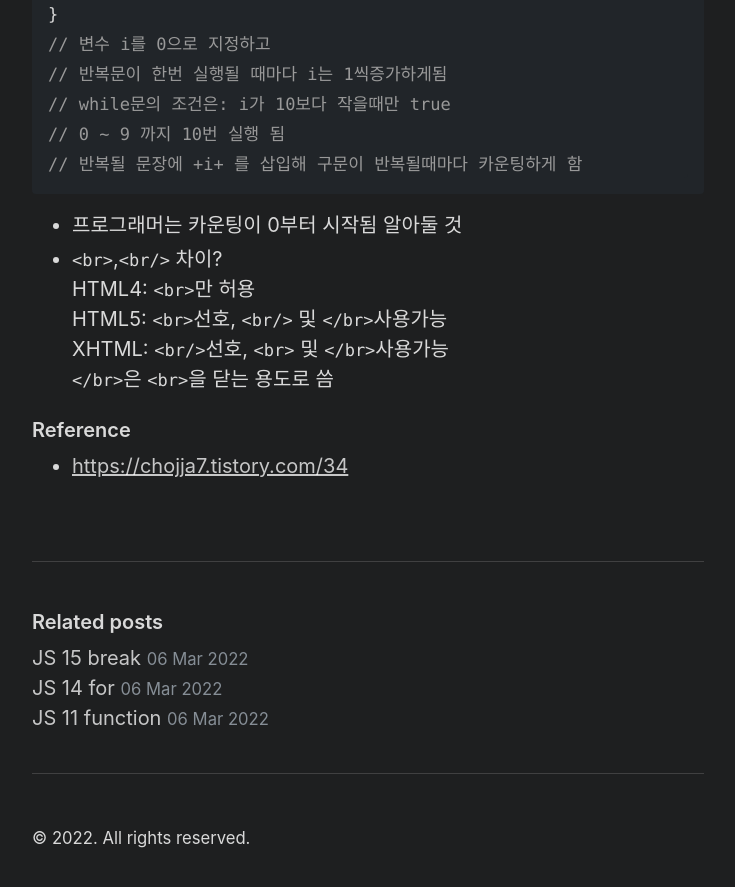
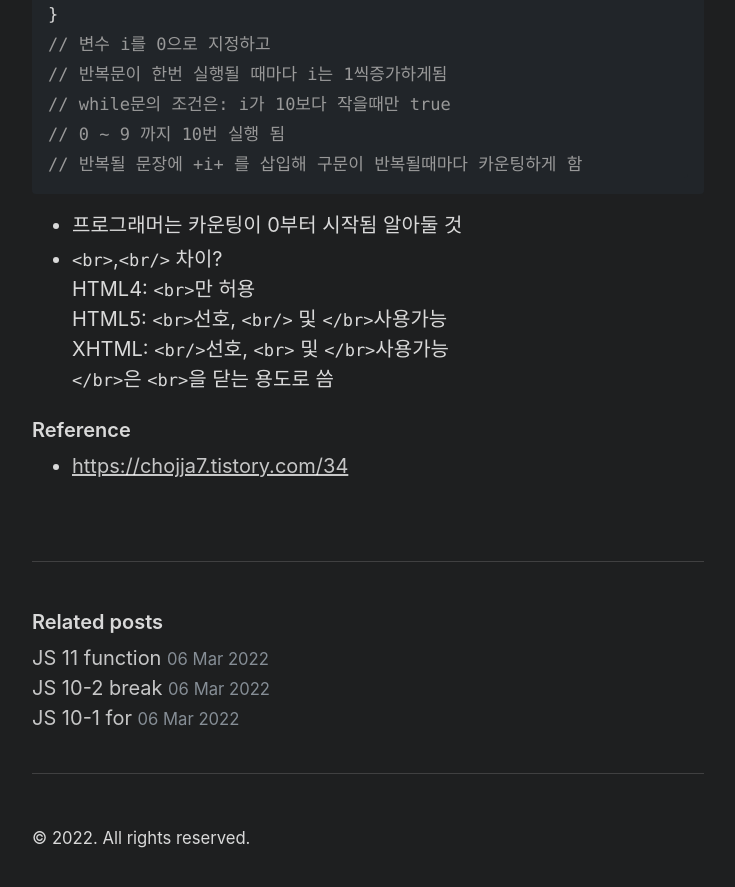
Before and after one commit to Dev-Dotoli/dev-dotoli.github.com, a Jekyll site: the page built from _posts/2022-03-05-JS-10-반복문.md, in a window 1280 px wide and 900 px high, scrolled down 1503 px. Shown: the top 887 px of the window, without its empty margins (272-1007 px from the left). Built offline with Jekyll 4.4.1, drawn with Linux system fonts in a browser that asks for light colours.

Commit message:
Rename: category changed

```diff
--- a/_posts/2022-03-05-JS-13-반복문.md
+++ b/_posts/2022-03-05-JS-10-반복문.md
@@ -1,6 +1,6 @@
 ---
 layout: post
-title: JS 13 반복문
+title: JS 10 반복문
 ---
 
 ---
--- a/_posts/2022-03-06-JS-14-for.md
+++ b/_posts/2022-03-06-JS-10-1-for.md
@@ -1,6 +1,6 @@
 ---
 layout: post
-title: JS 14 for
+title: JS 10-1 for
 ---
 
 ---
--- a/_posts/2022-03-06-JS-15-break.md
+++ b/_posts/2022-03-06-JS-10-2-break.md
@@ -1,6 +1,6 @@
 ---
 layout: post
-title: JS 15 break
+title: JS 10-2 break
 ---
 
 <br><br>
```
Also changed, not shown: _posts/2022-03-02-JS-9-2.md (renamed from _posts/2022-03-02-JS-10.md, +1 -1 lines), _posts/2022-03-03-JS-9-3.md (renamed from _posts/2022-03-03-JS-11.md, +1 -1 lines), _posts/2022-03-04-JS-9-4.md (renamed from _posts/2022-03-04-JS-12.md, +1 -1 lines).
